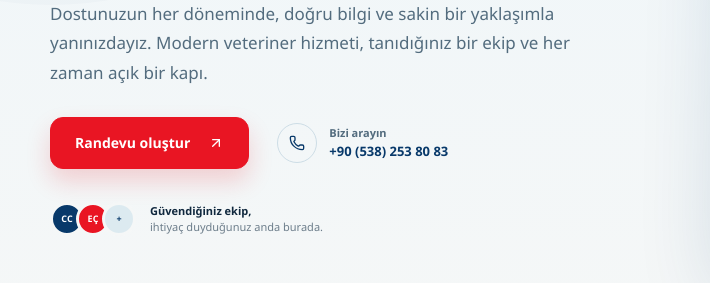
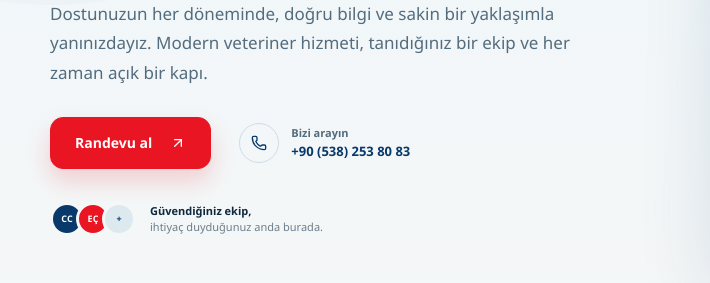
Before and after one commit to mubatu/vetarea, an Astro site: page / in a window 1280 px wide. Shown: the part 444-727 px from the top of the page, 0-710 px from the left. Built offline with nearby package versions, Linux system fonts and the light colour scheme; Astro itself is replaced by a stand-in of ours.

Commit message:
Update CTA text

```diff
--- a/src/content/pages/tr/ana-sayfa.md
+++ b/src/content/pages/tr/ana-sayfa.md
@@ -8,7 +8,7 @@ hero:
   image: "https://images.unsplash.com/photo-1770836037289-e00e5f351d11?auto=format&fit=crop&fm=jpg&q=84&w=1800"
   imageAlt: "Veteriner kliniğinde muayene edilen bir köpek"
 home:
-  primaryActionLabel: "Randevu oluştur"
+  primaryActionLabel: "Randevu al"
   phoneActionLabel: "Bizi arayın"
   noteStrong: "Güvendiğiniz ekip,"
   noteText: "ihtiyaç duyduğunuz anda burada."
```
